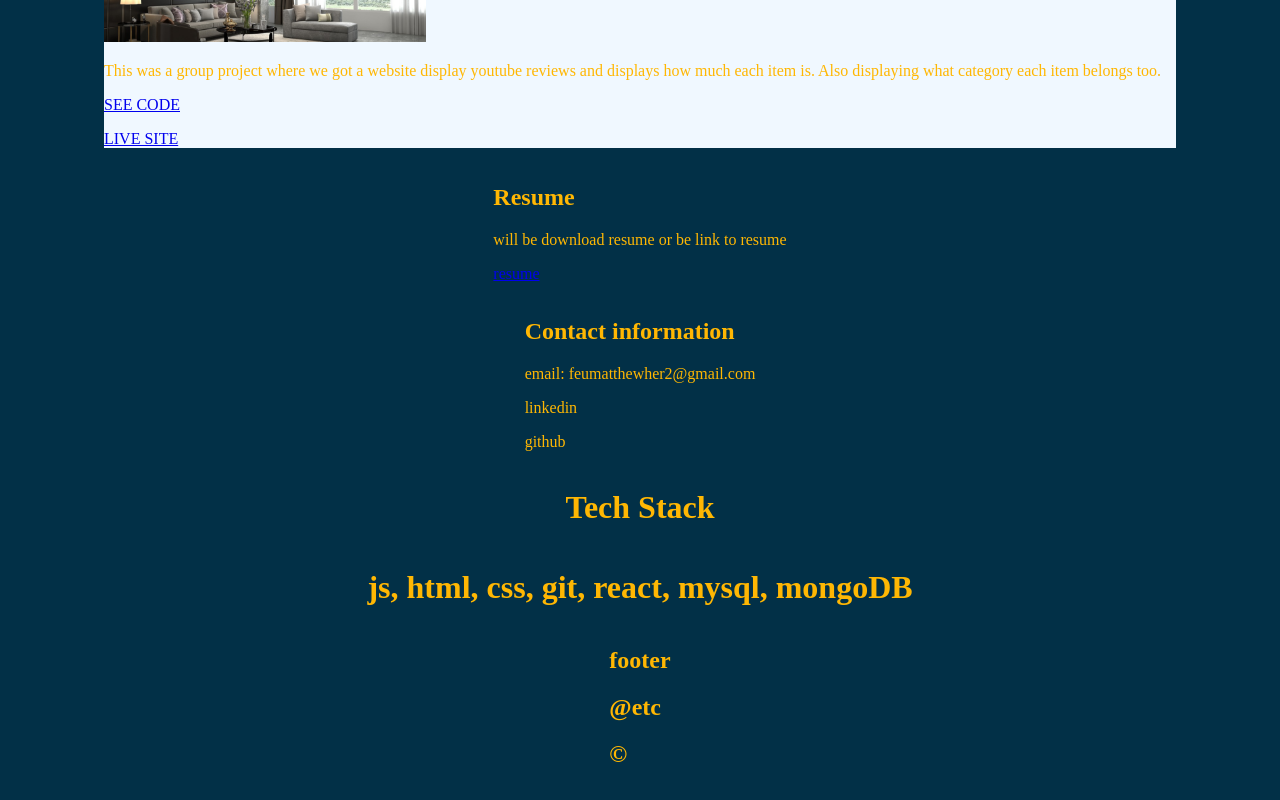
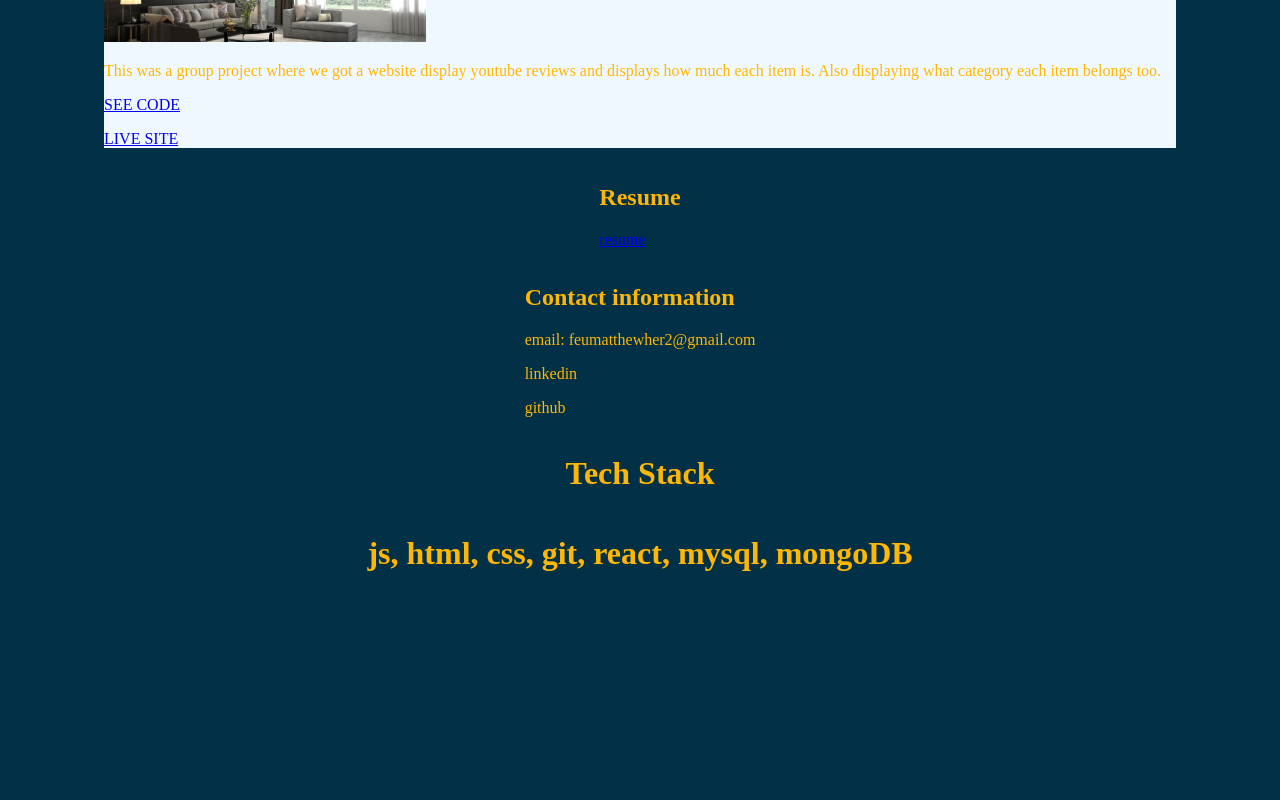
Before and after one commit to fmher/nextjs-portfolio-, a Next.js app: page / in a window 1280 px wide. Shown: the part 1602-2402 px from the top of the page. After the commit the page ends 2299 px from the top, so only its background shows below. Built offline with nearby package versions, Linux system fonts and the light colour scheme.

Commit message:
minor tweaks

```diff
--- a/pages/index.js
+++ b/pages/index.js
@@ -99,7 +99,7 @@ export default function Home() {
 
         <section id='Resume'>
           <h2>Resume</h2>
-          <p>will be download resume or be link to resume</p>
+
           <a href="/pictures/GA-resume.docx" download="GA-resume">
             <p>resume</p>
           </a>
@@ -115,12 +115,6 @@ export default function Home() {
         <h1>Tech Stack</h1>
         <h1>js, html, css, git, react, mysql, mongoDB</h1>
 
-        <footer>
-          <h2>footer</h2>
-          <h2>@etc</h2>
-          <h2>©</h2>
-        </footer>
-
       </main>
     </>
   )
```
